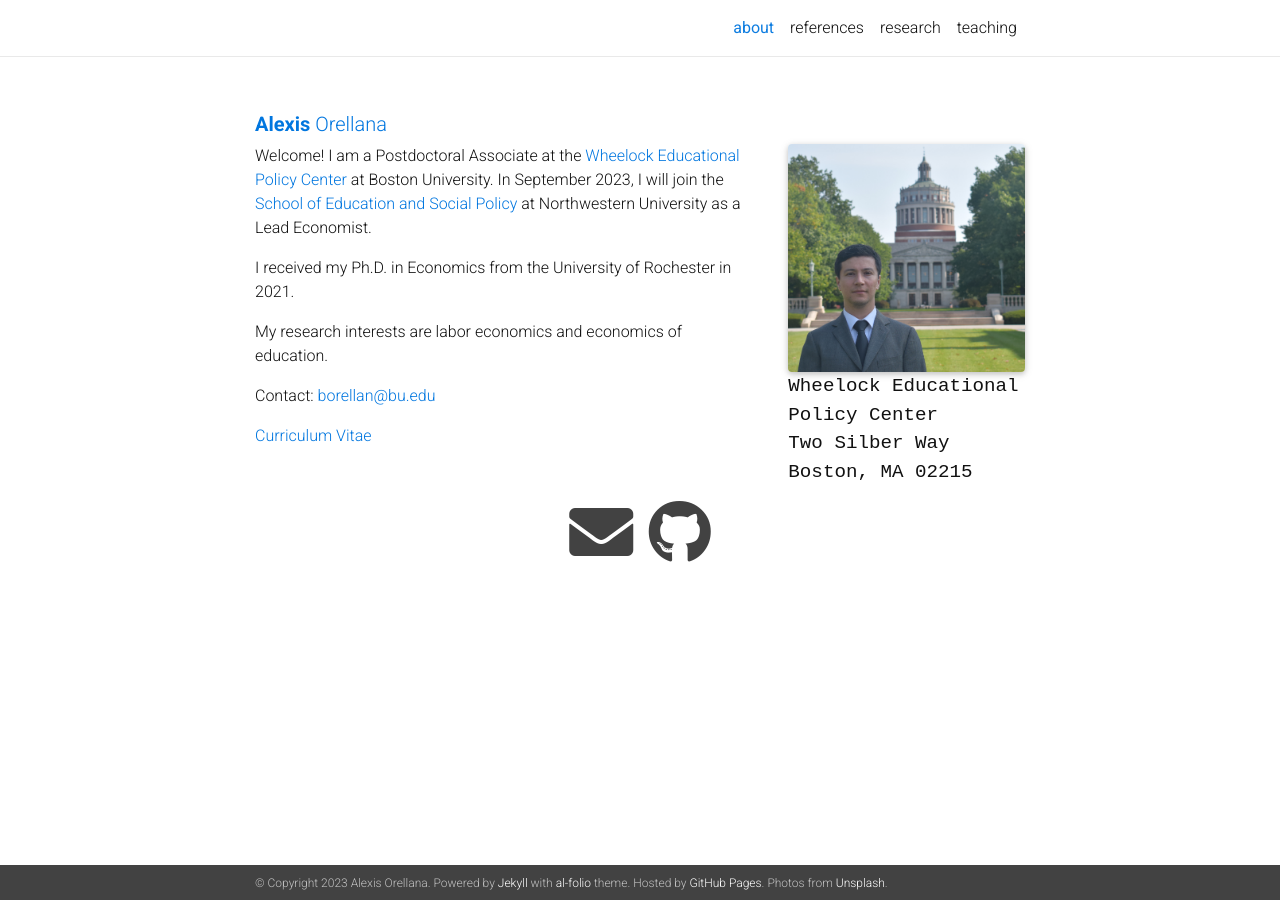
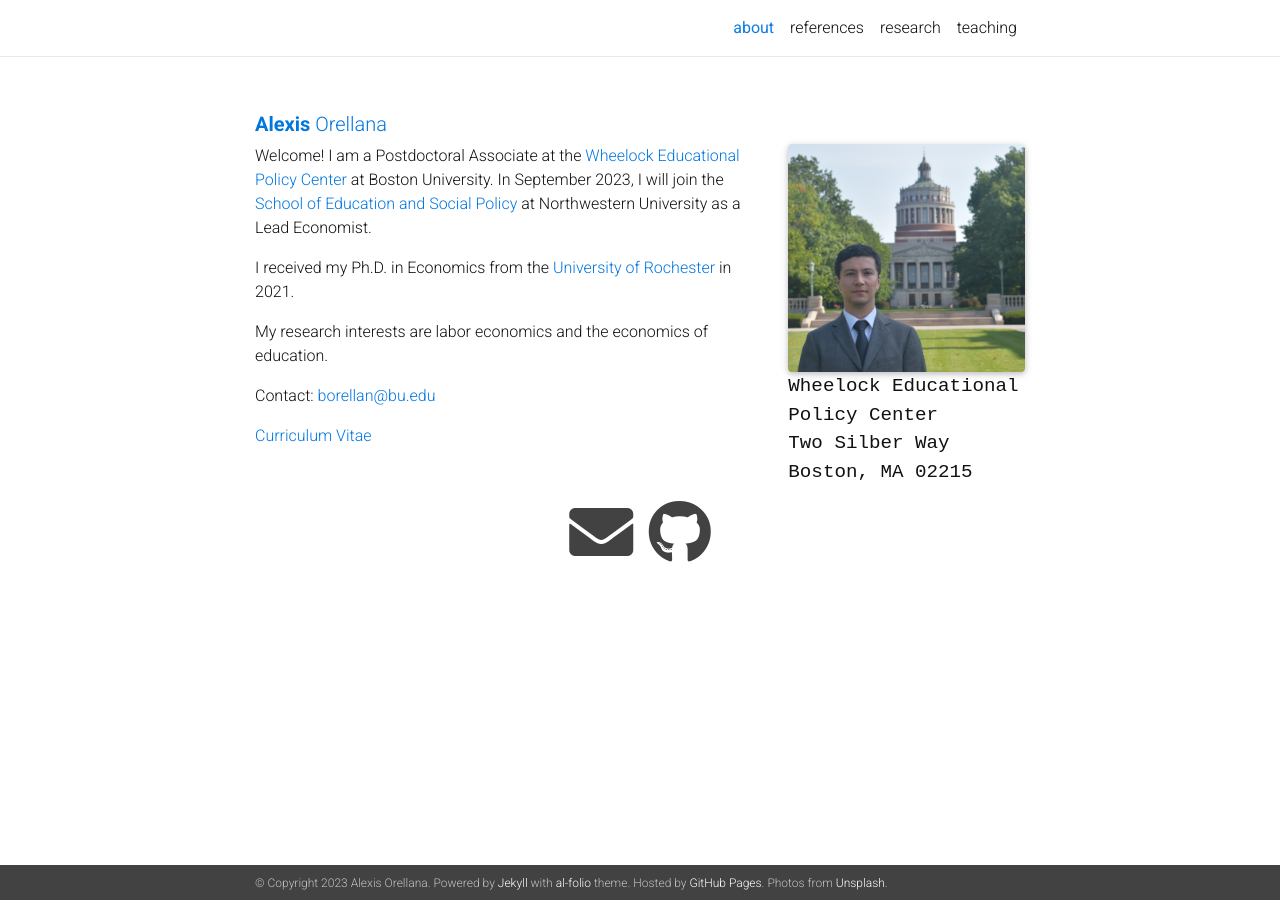
Before and after one commit to alexisorellana/alexisorellana.github.io, a Jekyll site: the page built from _pages/about.md, in a window 1280 px wide. Built offline with Jekyll 4.4.1, drawn with Linux system fonts in a browser that asks for light colours; nearby versions of some CDN libraries; a style sheet for code colours, icons or effects is not loaded.

Commit message:
update 04-24

```diff
--- a/_pages/about.md
+++ b/_pages/about.md
@@ -18,9 +18,9 @@ social: true
 
 Welcome! I am a Postdoctoral Associate at the <a href="https://wheelockpolicycenter.org" target="_blank">Wheelock Educational Policy Center</a> at Boston University. In September 2023, I will join the <a href="https://www.sesp.northwestern.edu" target="_blank">School of Education and Social Policy</a> at Northwestern University as a Lead Economist.
 
-I received my Ph.D. in Economics from the University of Rochester in 2021.
+I received my Ph.D. in Economics from the  <a href="https://www.sas.rochester.edu/eco/" target="_blank">University of Rochester</a> in 2021.
 
-My research interests are labor economics and economics of education.
+My research interests are labor economics and the economics of education.
 
 Contact: <a href="mailto:borellan@bu.edu">borellan@bu.edu</a>
 
```
